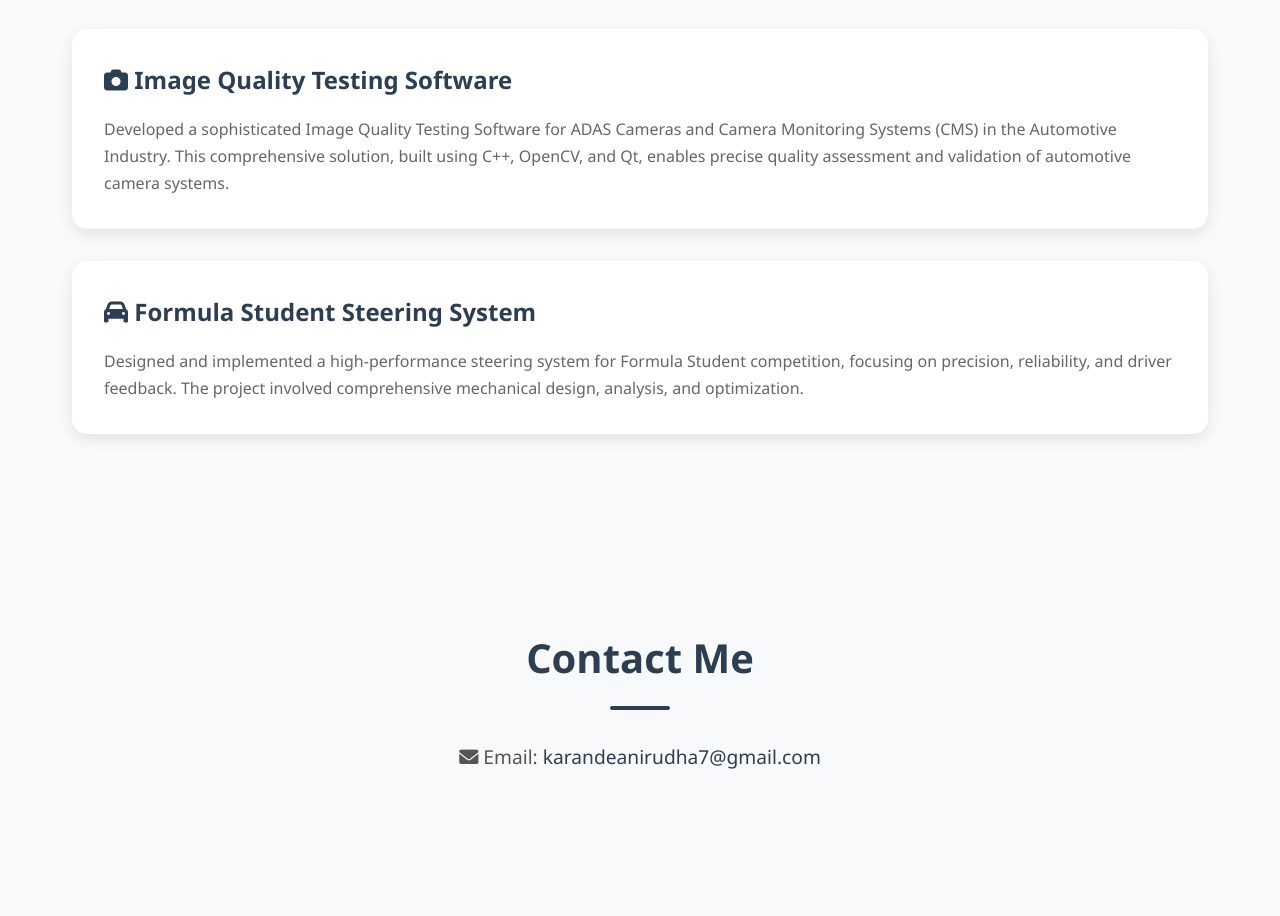
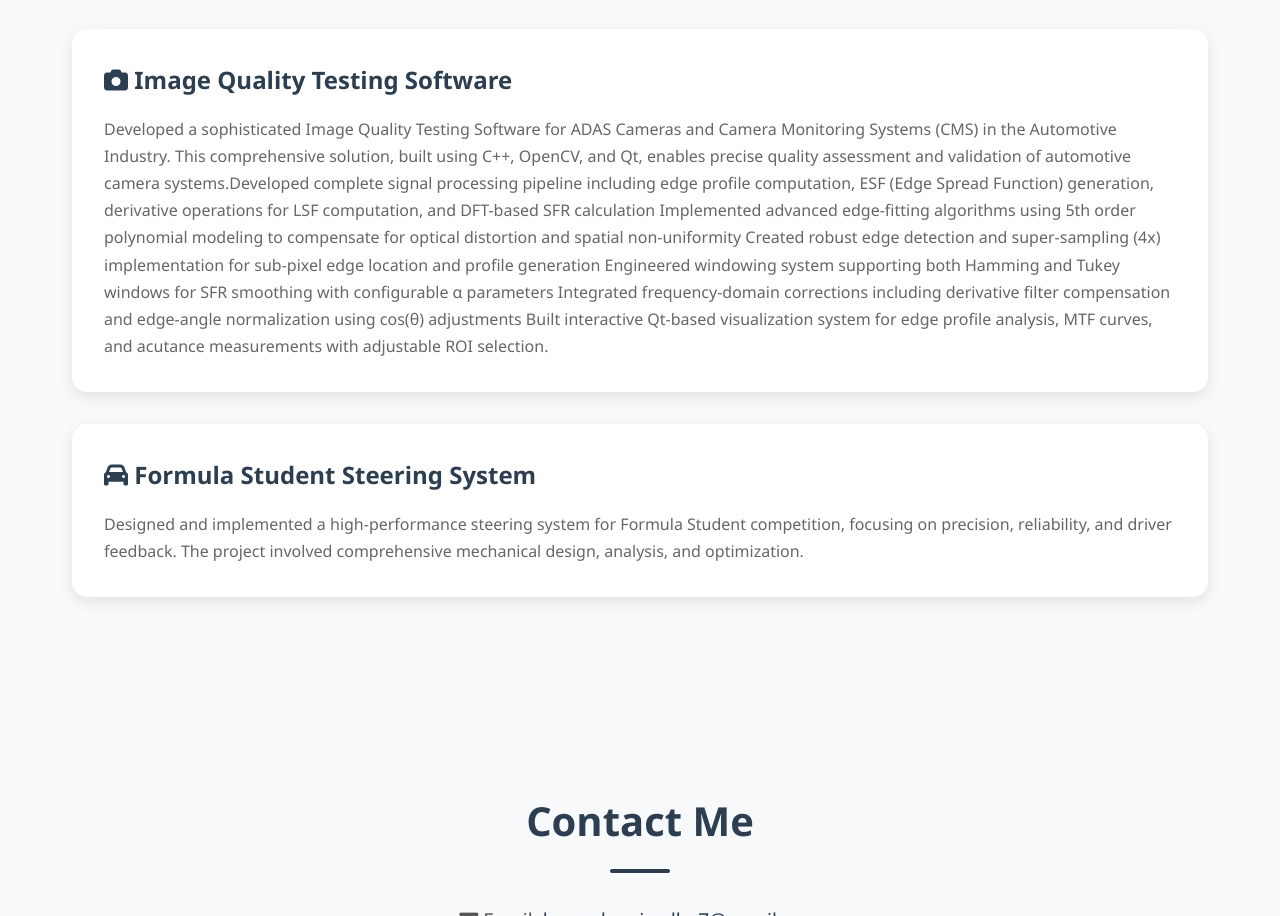
Before and after one commit to Anirudha77101/Anirudha77101.github.io, a plain HTML site: page index.html in a window 1280 px wide. Shown: the part 981-1897 px from the top of the page. Before the commit the page ends 1850 px from the top, so only its background shows below. Drawn offline with Linux system fonts and the light colour scheme.

Commit message:
Update index.html

```diff
--- a/index.html
+++ b/index.html
@@ -28,7 +28,12 @@
         <h2>My Projects</h2>
         <div class="project">
             <h3><i class="fas fa-camera"></i> Image Quality Testing Software</h3>
-            <p>Developed a sophisticated Image Quality Testing Software for ADAS Cameras and Camera Monitoring Systems (CMS) in the Automotive Industry. This comprehensive solution, built using C++, OpenCV, and Qt, enables precise quality assessment and validation of automotive camera systems.</p>
+            <p>Developed a sophisticated Image Quality Testing Software for ADAS Cameras and Camera Monitoring Systems (CMS) in the Automotive Industry. This comprehensive solution, built using C++, OpenCV, and Qt, enables precise quality assessment and validation of automotive camera systems.Developed complete signal processing pipeline including edge profile computation, ESF (Edge Spread Function) generation, derivative operations for LSF computation, and DFT-based SFR calculation
+Implemented advanced edge-fitting algorithms using 5th order polynomial modeling to compensate for optical distortion and spatial non-uniformity
+Created robust edge detection and super-sampling (4x) implementation for sub-pixel edge location and profile generation
+Engineered windowing system supporting both Hamming and Tukey windows for SFR smoothing with configurable α parameters
+Integrated frequency-domain corrections including derivative filter compensation and edge-angle normalization using cos(θ) adjustments
+Built interactive Qt-based visualization system for edge profile analysis, MTF curves, and acutance measurements with adjustable ROI selection.</p>
         </div>
         <div class="project">
             <h3><i class="fas fa-car"></i> Formula Student Steering System</h3>
```
